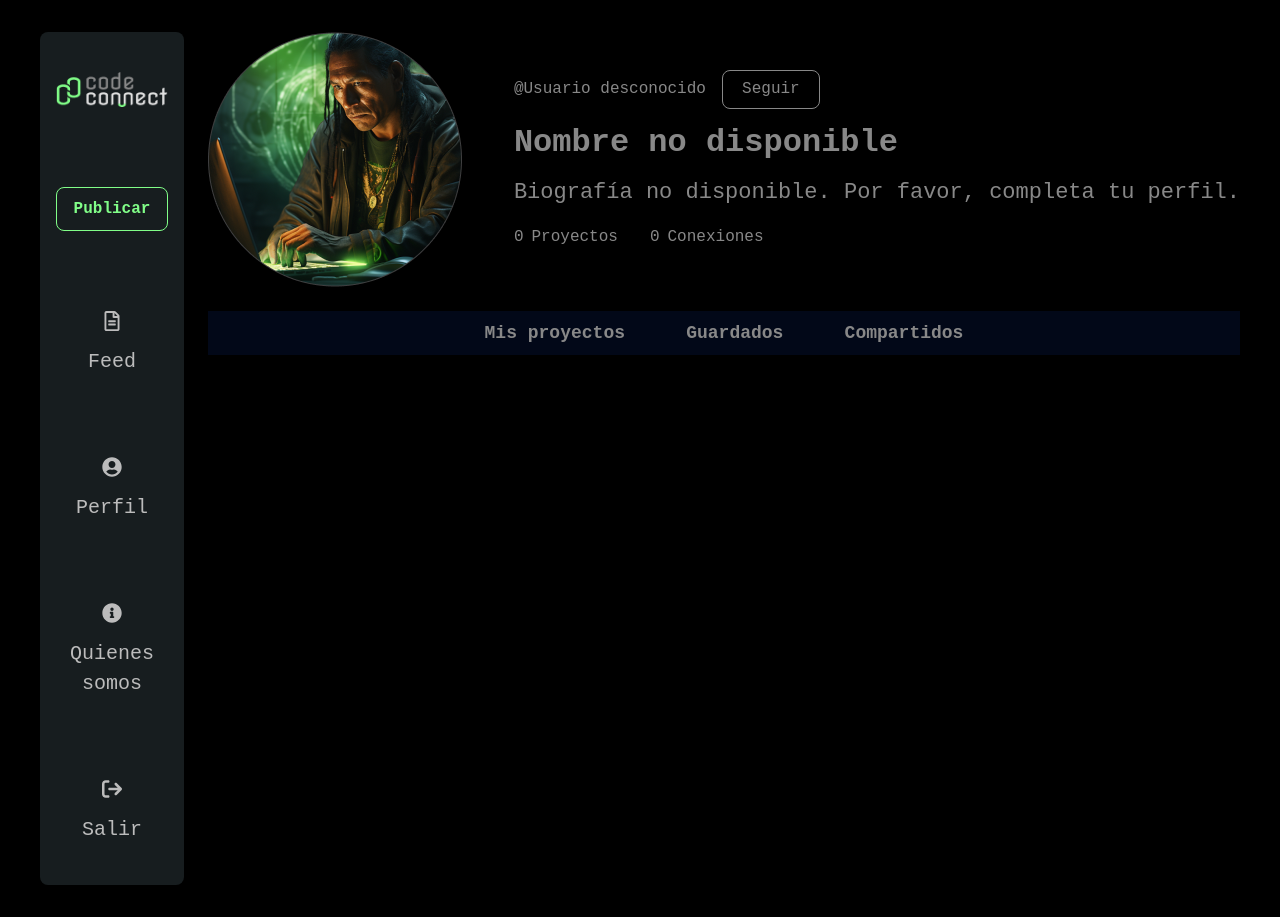
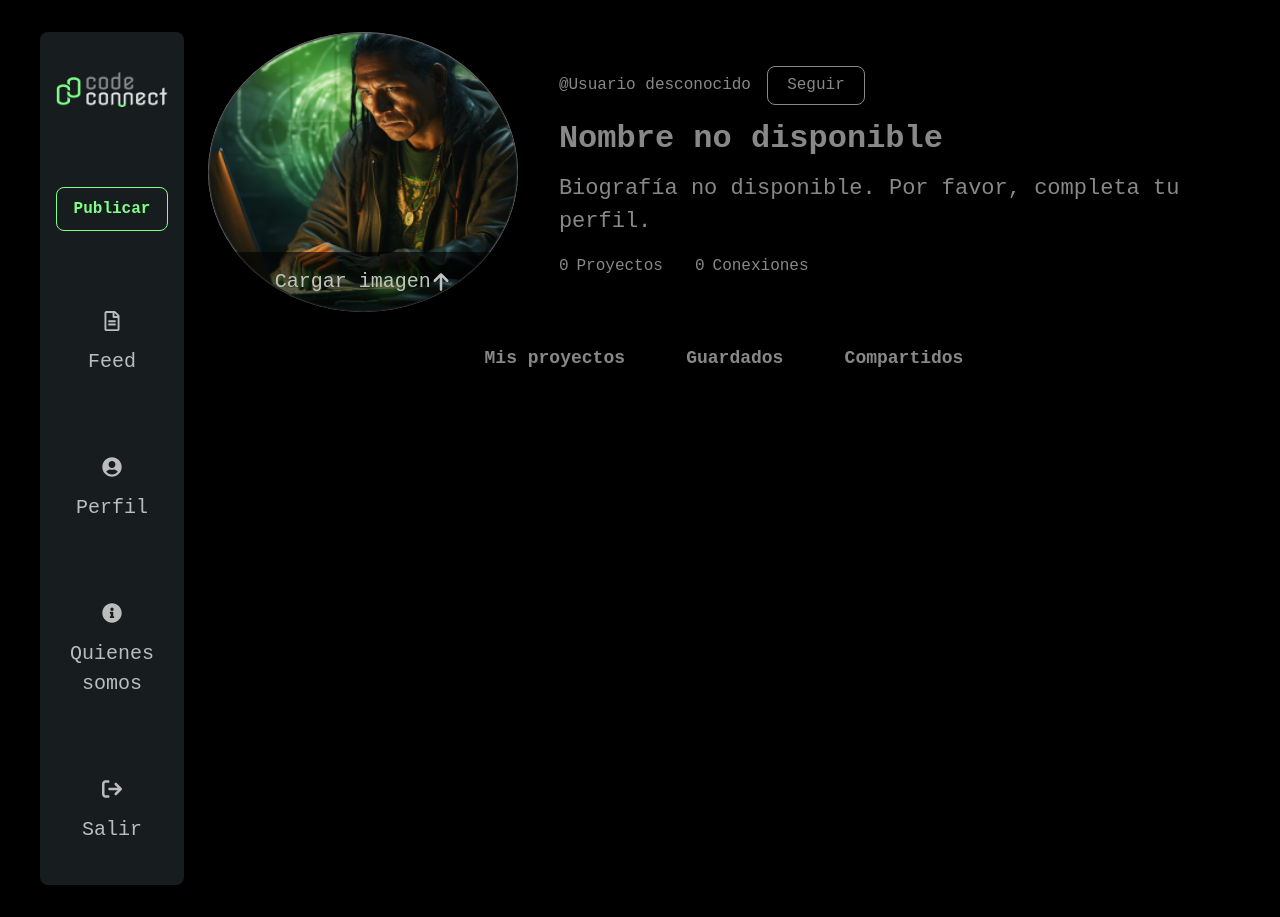
Before and after one commit to DaysibelPitter/CodeConnect, a React (Vite) app: page /perfil in a window 1280 px wide. Built offline with nearby package versions, Linux system fonts and the light colour scheme; no server answers; the database is empty.

Commit message:
s e creo la funcion para traer la imagen del usuario o actualizarlo si se hace upload de imagen

```diff
--- a/src/pages/Perfil/Perfil.tsx
+++ b/src/pages/Perfil/Perfil.tsx
@@ -1,14 +1,17 @@
 import NavFeed from "../../components/nav/Nav";
-import imgUser from "../../assets/imgPerfil.png";
 import "./perfil.css";
 import Cards from "../../components/Feed/Cards/Card/Cards";
-import { useSelector } from "react-redux";
-import { RootState } from "../../Redux/store";
+import { useSelector, useDispatch } from "react-redux";
+import { RootState, AppDispatch } from "../../Redux/store";
 import { useState } from "react";
+import UploadImage from "../../components/UploadImg/UploadImage";
+import { actualizarUsuario, fetchUsuarioPorId } from "../../Redux/sliceUsers"; // 👈 asegúrate de exportarlo ahí
 
 function Perfil() {
   const usuario = useSelector((state: RootState) => state.usuarios.usuarioActual);
   const proyectos = useSelector((state: RootState) => state.proyectos.proyectos);
+  const dispatch: AppDispatch = useDispatch();
+
   const [filtroActivo, setFiltroActivo] = useState<"todos" | "guardados" | "compartidos">("todos");
 
   const proyectosUsuario = usuario
@@ -22,24 +25,45 @@ const proyectosUsuario = usuario
         return esDelUsuario;
       })
     : [];
+
+  const actualizarFotoPerfil = async (url: string) => {
+    if (!usuario?.id) return;
+
+    await dispatch(actualizarUsuario({
+      usuarioId: usuario.id,
+      nuevosDatos: { imagen: url }
+    }));
+
+    await dispatch(fetchUsuarioPorId(usuario.id));
+  };
+
   return (
     <div className="perfil-container">
       <NavFeed />
       <div className="perfil-content">
         <div className="perfil-header">
-          <img src={usuario?.imagen || imgUser} alt="Foto de perfil" />
+          <div className="perfil-header-image">
+            <UploadImage
+              estilos="perfil"
+              carpeta="usuarios"
+              urlPorDefecto={usuario?.imagen}
+              onUploadComplete={actualizarFotoPerfil}
+            />
+          </div>
 
           <div className="perfil-header-text">
             <div className="perfil-header-user">
-              <span>@{usuario?.usuario?.includes("@") ? `user_${usuario.id}` : usuario?.usuario || "Usuario desconocido"}</span>
+              <span>
+                @{usuario?.usuario?.includes("@")
+                  ? `user_${usuario.id}`
+                  : usuario?.usuario || "Usuario desconocido"}
+              </span>
               <button>Seguir</button>
             </div>
 
             <div className="perfil-header-info">
               <h1>{usuario?.nombre || "Nombre no disponible"}</h1>
-              <p>
-                {usuario?.biografia || "Biografía no disponible. Por favor, completa tu perfil."}
-              </p>
+              <p>{usuario?.biografia || "Biografía no disponible. Por favor, completa tu perfil."}</p>
             </div>
 
             <div className="perfil-header-stats">
@@ -57,26 +81,18 @@ const proyectosUsuario = usuario
 
         <div className="perfil-posts">
           <div className="perfil-posts-filter">
+            {["todos", "guardados", "compartidos"].map((filtro) => (
               <button
-    className={`filtro-post ${filtroActivo === "todos" ? "activo" : ""}`}
-    onClick={() => setFiltroActivo("todos")}
+                key={filtro}
+                className={`filtro-post ${filtroActivo === filtro ? "activo" : ""}`}
+                onClick={() => setFiltroActivo(filtro as typeof filtroActivo)}
               >
-    Mis proyectos
+                {filtro === "todos" ? "Mis proyectos" : filtro.charAt(0).toUpperCase() + filtro.slice(1)}
               </button>
-  <button
-    className={`filtro-post ${filtroActivo === "guardados" ? "activo" : ""}`}
-    onClick={() => setFiltroActivo("guardados")}
-  >
-    Guardados
-  </button>
-  <button
-    className={`filtro-post ${filtroActivo === "compartidos" ? "activo" : ""}`}
-    onClick={() => setFiltroActivo("compartidos")}
-  >
-    Compartidos
-  </button>
+            ))}
           </div>
-{usuario && <Cards proyectos={proyectosUsuario} usuarioActual={usuario} />}        </div>
+          {usuario && <Cards proyectos={proyectosUsuario} usuarioActual={usuario} />}
+        </div>
       </div>
     </div>
   );
--- a/src/pages/Perfil/perfil.css
+++ b/src/pages/Perfil/perfil.css
@@ -24,12 +24,22 @@
     height: auto;
     gap: 2rem;
 }
+.perfil-header-image{
+    width: 30%;
+    border-radius: 50%;
+    display: flex;
+    flex-direction: column;
+    gap: 0.5rem;
+    height: 280px;
+    overflow: hidden;
+}
 .perfil-header-text{
     display: flex;
     flex-direction: column;
     gap: 1rem;
     text-align: left;
     color: #888888;
+    width: 66%;
 }
 .perfil-header-user{
     display: flex;
@@ -64,7 +74,6 @@
     flex-direction: column;
     gap: 1rem;
     width: 100%;
-    background-color: rgb(2, 8, 24);
 }
 .perfil-posts-filter{
     display: flex;
```
Lines whose indentation alone changed are shown as unchanged.
